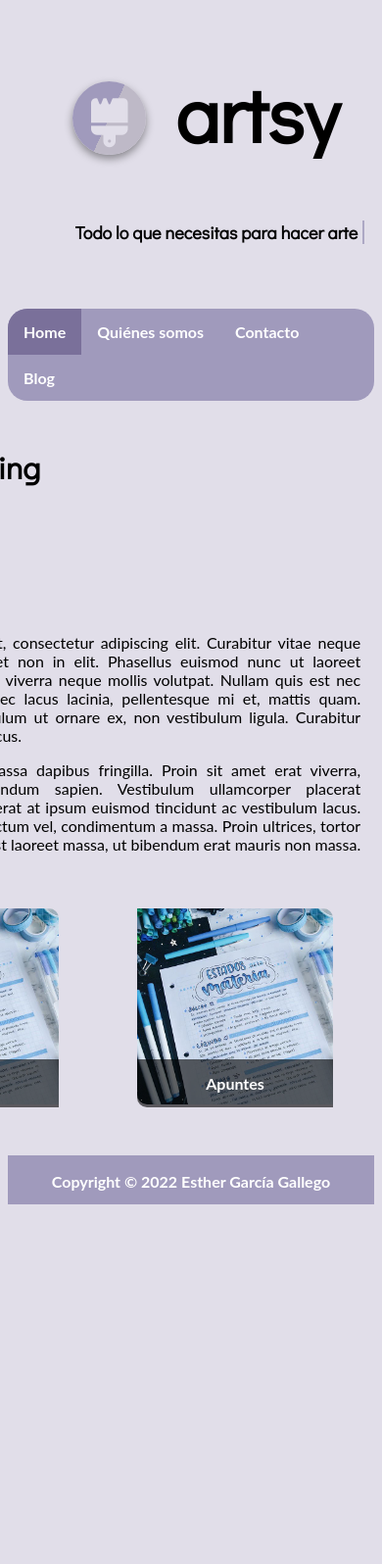
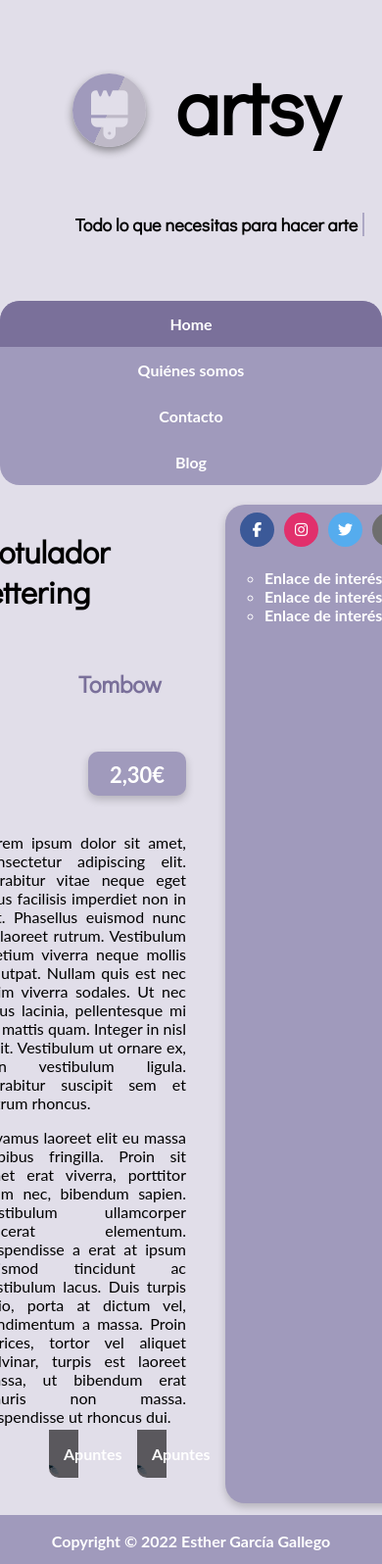
Before and after one commit to stardusther/SIBW, a PHP site: page /src/producto.html in a window 390 px wide; the page is wider, and only the part inside the window is pictured. Shown: that part at 98% size. Before the commit the page ends 1229 px from the top of that part, so only its background shows below. Run offline with PHP 8.4, Linux system fonts and the light colour scheme; some libraries are stand-ins or nearby versions.

Commit message:
Solucionado problema responsive

```diff
--- a/assets/general.css
+++ b/assets/general.css
@@ -6,6 +6,8 @@
 
 body {
     background: #e1dee9;
+    margin: 0;
+
 }
 
 /* Contenedor principal de los productos y la sidebar */
@@ -16,3 +18,10 @@
     margin-top: 20px;
     justify-content: center;
 }
+
+@media screen and (max-width: 700px) {
+    .flex-menu, .article-flex, .image-container {
+      flex-direction: column;
+      justify-content: space-evenly;
+    }
+  }
--- a/assets/productinfo.css
+++ b/assets/productinfo.css
@@ -22,6 +22,7 @@
 	flex-direction: row;
 	flex-wrap: wrap;
 	justify-content: left;
+	margin-left: 100px;
 }
 
 .article-flex{
@@ -29,8 +30,8 @@
 	justify-content: center;
 	flex-direction: row;
 	flex-wrap: wrap;
-	width: 100%;
-    padding: 2%;
+
+
 }
 
 article{
@@ -57,9 +58,8 @@
 /* Imagen Producto */
 .img-flex{
 	display: flex;
-	justify-content: space-between;
+	justify-content: center;
 	flex-direction: row;
-	width: 100%;
 	margin-left: 30px;
 	margin-top: 1%;
 	margin-bottom: 10px;
@@ -69,7 +69,6 @@
 .image-container img {
 	width: 100%;
 	border-radius: 0px 10px;
-	min-width: 200px;
 	max-width: 500px;
 }
 
--- a/src/producto.html
+++ b/src/producto.html
@@ -70,6 +70,7 @@
                     ultrices, tortor vel aliquet pulvinar, turpis est laoreet massa, ut bibendum erat mauris non massa.
                     Suspendisse ut rhoncus dui.</p>
             </div>
+        </div>
 
         <div class="img-flex">
             <figure class="image-container">
@@ -81,7 +82,6 @@
                 <img src="../images/imagen1.jpg" alt="Una imagen">
                 <figcaption>Apuntes</figcaption>
             </figure>
-            </div>
         </div>
     </article>
 
```
Lines whose indentation alone changed are shown as unchanged.
